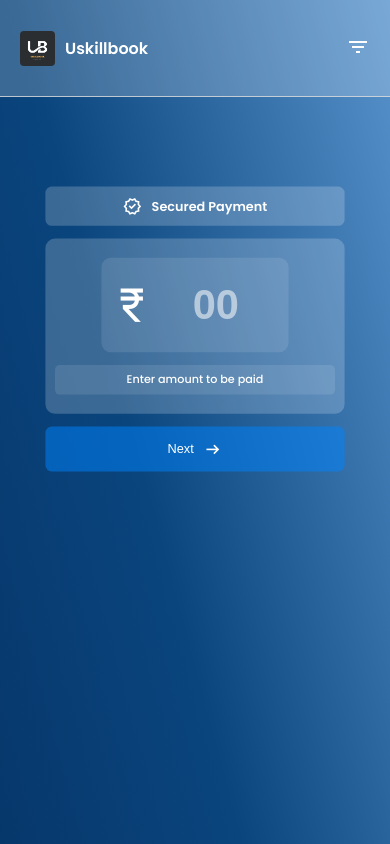
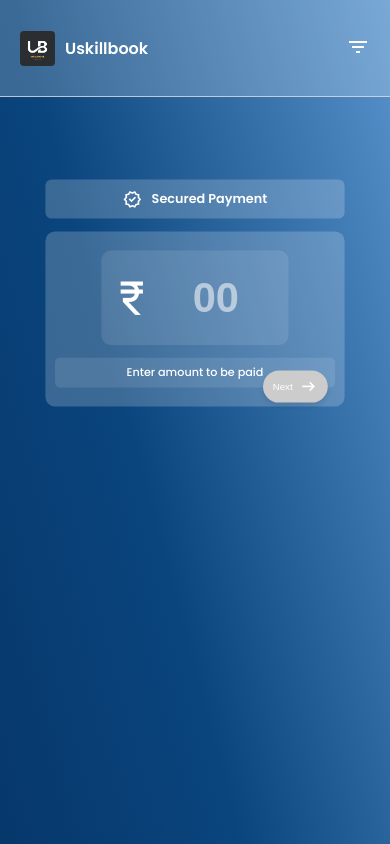
Before and after one commit to MurXGen/uskillbook, a React (Vite) app in the folder frontend/: page /checkout in a window 390 px wide. Built offline with nearby package versions, Linux system fonts and the light colour scheme.

Commit message:
Button slide up

```diff
--- a/frontend/src/checkout.css
+++ b/frontend/src/checkout.css
@@ -309,3 +309,81 @@ body {
     font-size: 50px;
     margin-bottom: 10px;
 }
+
+/* Ensure button is fixed at the bottom right */
+.fixed-proceed {
+    position: fixed;
+    bottom: 20px;
+    right: 20px;
+    background-color: #007bff;
+    color: white;
+    padding: 12px 20px;
+    font-size: 16px;
+    border: none;
+    border-radius: 50px;
+    box-shadow: 0px 4px 10px rgba(0, 0, 0, 0.2);
+    cursor: pointer;
+    display: flex;
+    align-items: center;
+    gap: 5px;
+    transition: bottom 0.3s ease-in-out;
+  }
+
+  /* Slide the button up when keyboard is open */
+  .slide-up {
+    bottom: 80px !important;
+  }
+
+  /* Adjust styles for smaller screens */
+  @media (max-width: 768px) {
+    .fixed-proceed {
+      padding: 10px 16px;
+      font-size: 14px;
+    }
+  }
+
+
+.fixed-proceed-btn {
+    position: fixed;
+    bottom: 20px;
+    right: 20px;
+    background-color: #007bff;
+    color: white;
+    border: none;
+    border-radius: 50px;
+    padding: 12px 20px;
+    font-size: 16px;
+    display: flex;
+    align-items: center;
+    gap: 8px;
+    cursor: pointer;
+    box-shadow: 0px 4px 6px rgba(0, 0, 0, 0.1);
+    transition: transform 0.2s ease-in-out;
+  }
+
+  .fixed-proceed-btn:disabled {
+    background-color: #ccc;
+    cursor: not-allowed;
+  }
+
+  .fixed-proceed-btn:active {
+    transform: scale(0.95);
+  }
+
+  @media screen and (max-width: 768px) {
+    .fixed-proceed-btn {
+      bottom: 10px;
+      right: 10px;
+      padding: 10px 16px;
+      font-size: 14px;
+    }
+  }
+
+  @media screen and (max-width: 480px) {
+    .fixed-proceed-btn {
+      bottom: 5px;
+      right: 5px;
+      padding: 8px 12px;
+      font-size: 12px;
+    }
+  }
--- a/frontend/src/components/ImageUploadComponent.jsx
+++ b/frontend/src/components/ImageUploadComponent.jsx
@@ -1,4 +1,4 @@
-import React, { useState } from "react";
+import React, { useState, useEffect } from "react";
 import { motion, AnimatePresence } from "framer-motion";
 import "../checkout.css";
 import axios from 'axios';
@@ -16,6 +16,20 @@ const ImageUploadComponent = ({
   const [isLoading, setIsLoading] = useState(false);
   const [showPaymentDropdown, setShowPaymentDropdown] = useState(false);
   const [showBuyTypeDropdown, setShowBuyTypeDropdown] = useState(false);
+  const [isKeyboardOpen, setIsKeyboardOpen] = useState(false);
+
+  useEffect(() => {
+    const handleResize = () => {
+      if (window.innerHeight < 500) {
+        setIsKeyboardOpen(true);
+      } else {
+        setIsKeyboardOpen(false);
+      }
+    };
+
+    window.addEventListener("resize", handleResize);
+    return () => window.removeEventListener("resize", handleResize);
+  }, []);
 
   const handleImageChange = (e) => {
     const file = e.target.files[0];
@@ -69,7 +83,8 @@ const ImageUploadComponent = ({
     }
   };
 
-  return (<>
+  return (
+    <>
       <div className="securedNote">
         <span className="material-symbols-outlined">verified</span>
         <span>Final Step</span>
@@ -119,7 +134,7 @@ const ImageUploadComponent = ({
               onClick={() => setShowPaymentDropdown(!showPaymentDropdown)}
             >
               {paymentMode}
-            <span class="material-symbols-outlined">
+              <span className="material-symbols-outlined">
                 keyboard_arrow_down
               </span>
             </button>
@@ -149,9 +164,8 @@ const ImageUploadComponent = ({
               className="dropdown-btn"
               onClick={() => setShowBuyTypeDropdown(!showBuyTypeDropdown)}
             >
-
               {buyType}
-            <span class="material-symbols-outlined">
+              <span className="material-symbols-outlined">
                 keyboard_arrow_down
               </span>
             </button>
@@ -176,15 +190,19 @@ const ImageUploadComponent = ({
           </div>
         </div>
 
-      <button className="submit" onClick={handleSubmit} disabled={isLoading}>
+        <button
+          className={`submit fixed-proceed ${isKeyboardOpen ? "slide-up" : ""}`}
+          onClick={handleSubmit}
+          disabled={isLoading}
+        >
           {isLoading ? "Processing..." : "Proceed"}
-        <span class="material-symbols-outlined">
+          <span className="material-symbols-outlined">
             arrow_right_alt
           </span>
         </button>
-
       </div>
-  </>);
+    </>
+  );
 };
 
 export default ImageUploadComponent;
--- a/frontend/src/components/PriceComponent.jsx
+++ b/frontend/src/components/PriceComponent.jsx
@@ -1,4 +1,5 @@
 import React, { useState, useEffect } from "react";
+import "../checkout.css";
 
 const PriceComponent = ({ price, setPrice, onNext }) => {
   const [message, setMessage] = useState(""); // State for the dynamic message
@@ -63,11 +64,9 @@ const PriceComponent = ({ price, setPrice, onNext }) => {
         </div>
       </div>
 
-      <button className="next-button" onClick={onNext} disabled={!price}>
+      <button className="fixed-proceed-btn" onClick={onNext} disabled={!price}>
         Next
-        <span class="material-symbols-outlined">
-          arrow_right_alt
-        </span>
+        <span className="material-symbols-outlined">arrow_right_alt</span>
       </button>
     </div>
   );
```
Lines whose indentation alone changed are shown as unchanged.
